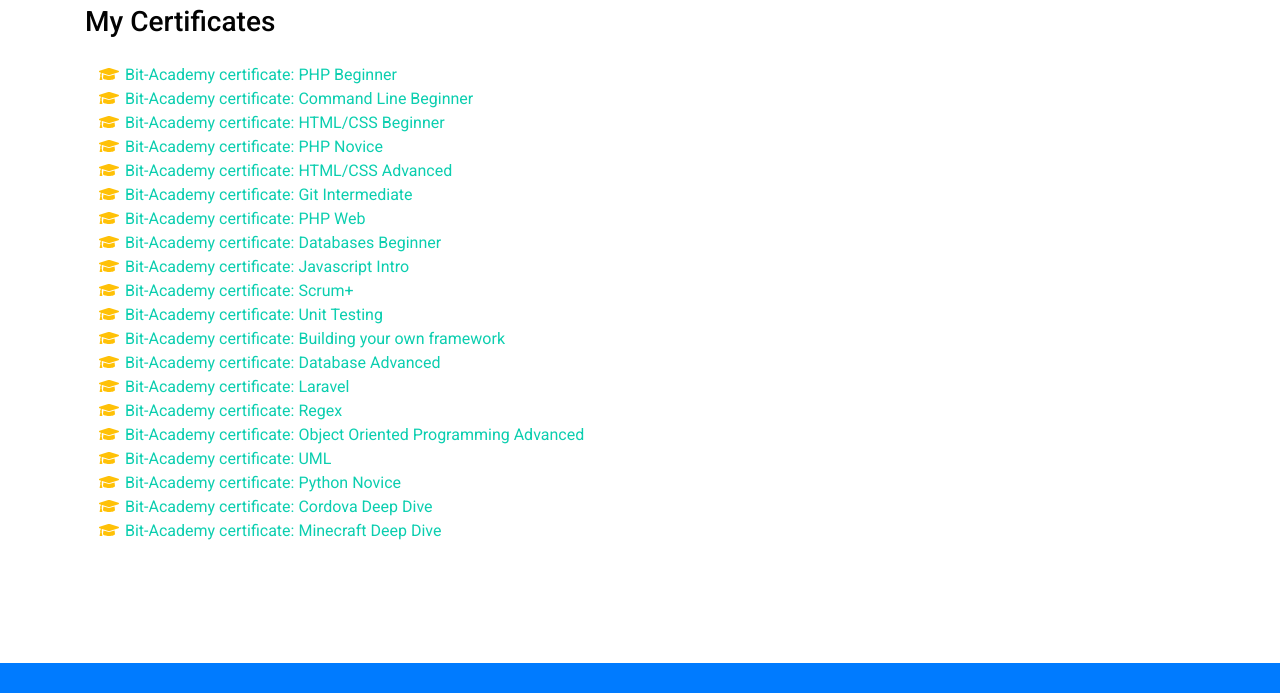
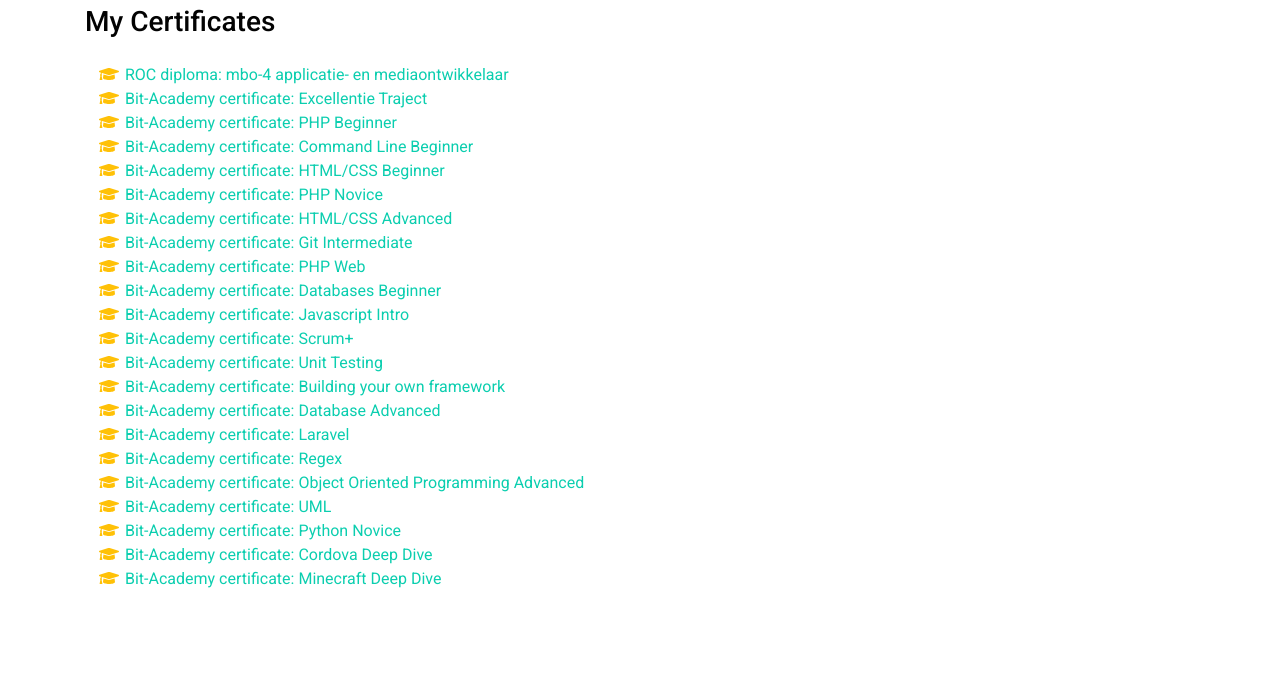
Before and after one commit to georgewahba/myportfolio, a plain HTML site: page index.html in a window 1280 px wide. Shown: the part 3508-4201 px from the top of the page. Drawn offline with nearby package versions, Linux system fonts and the light colour scheme.

Commit message:
diploma add

```diff
--- a/index.html
+++ b/index.html
@@ -278,6 +278,14 @@
                         <ul class="fa-ul mb-0">
                             <li>
                                 <span class="fa-li"><svg class="svg-inline--fa fa-graduation-cap fa-w-20 text-warning" aria-hidden="true" focusable="false" data-prefix="fas" data-icon="graduation-cap" role="img" xmlns="http://www.w3.org/2000/svg" viewBox="0 0 640 512" data-fa-i2svg=""><path fill="currentColor" d="M622.34 153.2L343.4 67.5c-15.2-4.67-31.6-4.67-46.79 0L17.66 153.2c-23.54 7.23-23.54 38.36 0 45.59l48.63 14.94c-10.67 13.19-17.23 29.28-17.88 46.9C38.78 266.15 32 276.11 32 288c0 10.78 5.68 19.85 13.86 25.65L20.33 428.53C18.11 438.52 25.71 448 35.94 448h56.11c10.24 0 17.84-9.48 15.62-19.47L82.14 313.65C90.32 307.85 96 298.78 96 288c0-11.57-6.47-21.25-15.66-26.87.76-15.02 8.44-28.3 20.69-36.72L296.6 284.5c9.06 2.78 26.44 6.25 46.79 0l278.95-85.7c23.55-7.24 23.55-38.36 0-45.6zM352.79 315.09c-28.53 8.76-52.84 3.92-65.59 0l-145.02-44.55L128 384c0 35.35 85.96 64 192 64s192-28.65 192-64l-14.18-113.47-145.03 44.56z"></path></svg><!-- <i class="fas fa-graduation-cap text-warning"></i> Font Awesome fontawesome.com --></span>
+                                <a href="pdfs/roc.pdf" target="_blank">ROC diploma: mbo-4 applicatie- en mediaontwikkelaar </a>
+                            </li>
+                            <li>
+                                <span class="fa-li"><svg class="svg-inline--fa fa-graduation-cap fa-w-20 text-warning" aria-hidden="true" focusable="false" data-prefix="fas" data-icon="graduation-cap" role="img" xmlns="http://www.w3.org/2000/svg" viewBox="0 0 640 512" data-fa-i2svg=""><path fill="currentColor" d="M622.34 153.2L343.4 67.5c-15.2-4.67-31.6-4.67-46.79 0L17.66 153.2c-23.54 7.23-23.54 38.36 0 45.59l48.63 14.94c-10.67 13.19-17.23 29.28-17.88 46.9C38.78 266.15 32 276.11 32 288c0 10.78 5.68 19.85 13.86 25.65L20.33 428.53C18.11 438.52 25.71 448 35.94 448h56.11c10.24 0 17.84-9.48 15.62-19.47L82.14 313.65C90.32 307.85 96 298.78 96 288c0-11.57-6.47-21.25-15.66-26.87.76-15.02 8.44-28.3 20.69-36.72L296.6 284.5c9.06 2.78 26.44 6.25 46.79 0l278.95-85.7c23.55-7.24 23.55-38.36 0-45.6zM352.79 315.09c-28.53 8.76-52.84 3.92-65.59 0l-145.02-44.55L128 384c0 35.35 85.96 64 192 64s192-28.65 192-64l-14.18-113.47-145.03 44.56z"></path></svg><!-- <i class="fas fa-graduation-cap text-warning"></i> Font Awesome fontawesome.com --></span>
+                                <a href="pdfs/PHP_Beginner.pdf" target="_blank">Bit-Academy certificate: Excellentie Traject</a>
+                            </li>
+                            <li>
+                                <span class="fa-li"><svg class="svg-inline--fa fa-graduation-cap fa-w-20 text-warning" aria-hidden="true" focusable="false" data-prefix="fas" data-icon="graduation-cap" role="img" xmlns="http://www.w3.org/2000/svg" viewBox="0 0 640 512" data-fa-i2svg=""><path fill="currentColor" d="M622.34 153.2L343.4 67.5c-15.2-4.67-31.6-4.67-46.79 0L17.66 153.2c-23.54 7.23-23.54 38.36 0 45.59l48.63 14.94c-10.67 13.19-17.23 29.28-17.88 46.9C38.78 266.15 32 276.11 32 288c0 10.78 5.68 19.85 13.86 25.65L20.33 428.53C18.11 438.52 25.71 448 35.94 448h56.11c10.24 0 17.84-9.48 15.62-19.47L82.14 313.65C90.32 307.85 96 298.78 96 288c0-11.57-6.47-21.25-15.66-26.87.76-15.02 8.44-28.3 20.69-36.72L296.6 284.5c9.06 2.78 26.44 6.25 46.79 0l278.95-85.7c23.55-7.24 23.55-38.36 0-45.6zM352.79 315.09c-28.53 8.76-52.84 3.92-65.59 0l-145.02-44.55L128 384c0 35.35 85.96 64 192 64s192-28.65 192-64l-14.18-113.47-145.03 44.56z"></path></svg><!-- <i class="fas fa-graduation-cap text-warning"></i> Font Awesome fontawesome.com --></span>
                                 <a href="pdfs/PHP_Beginner.pdf" target="_blank">Bit-Academy certificate: PHP Beginner</a>
                             </li>
                             <li>
```
Also changed, not shown: 4 other files.
